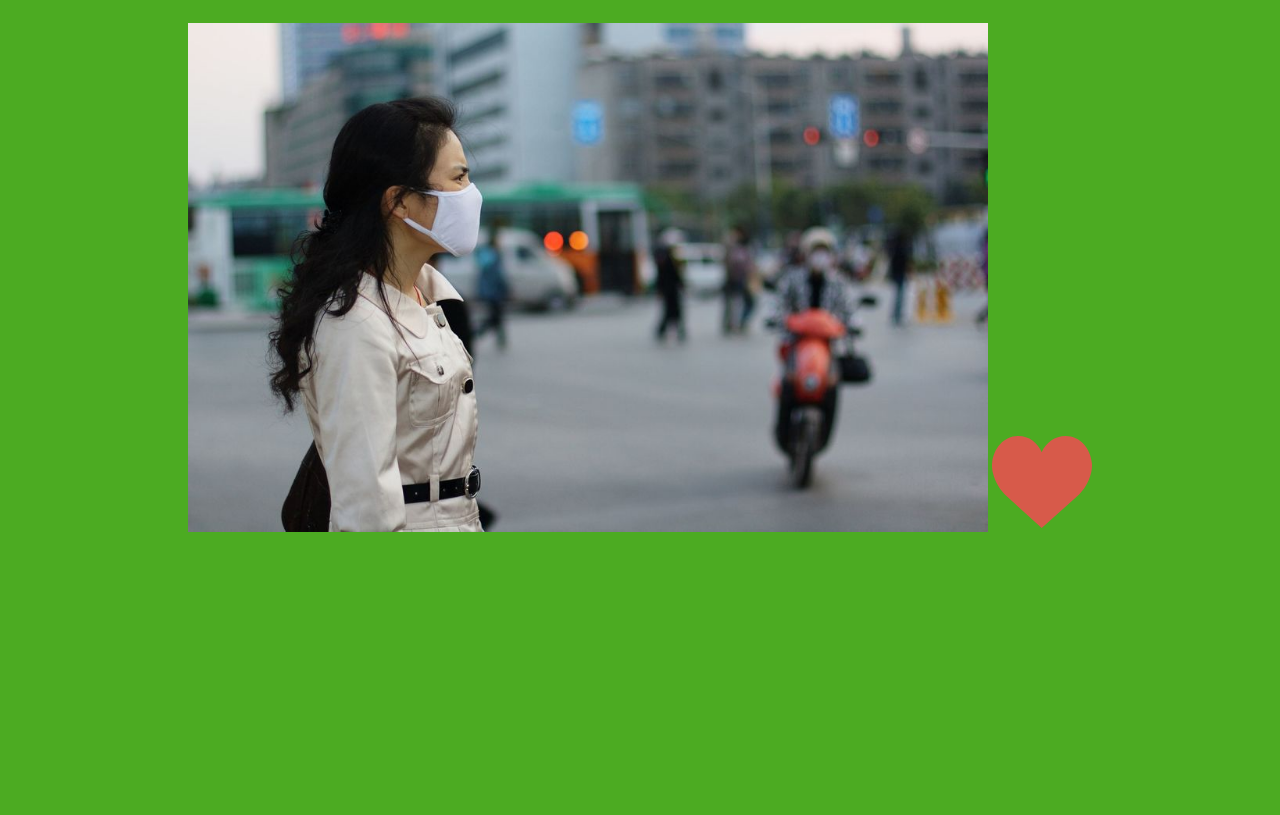
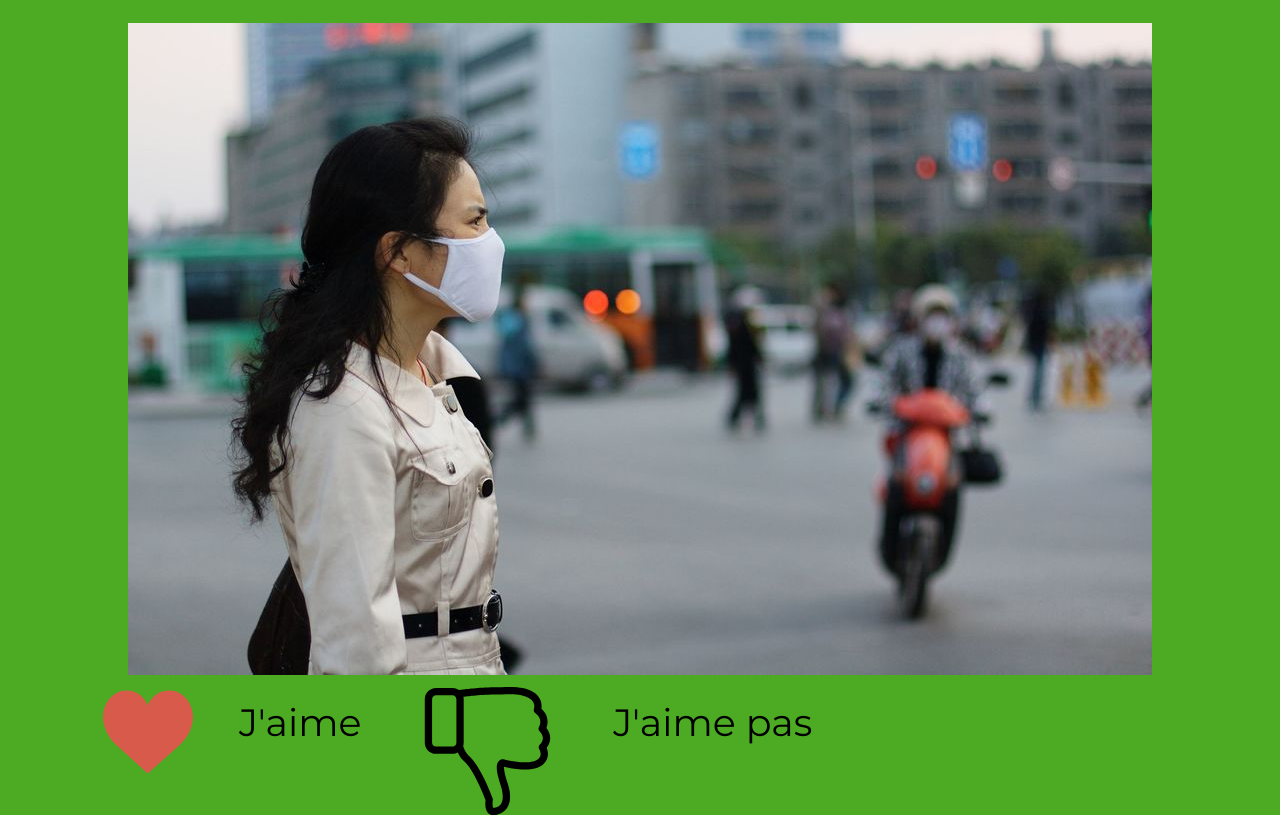
Before and after one commit to Caropox/journal-eco, a plain HTML site: page index.html in a window 1280 px wide. Shown: the part 466-1281 px from the top of the page. Before the commit the page ends 1010 px from the top, so only its background shows below. Drawn offline with Linux system fonts and the light colour scheme.

Commit message:
codage de l'appli

```diff
--- a/css/style.css
+++ b/css/style.css
@@ -33,73 +33,38 @@ p
 .images2
 {
 	text-align: center;
+	margin: 0 auto;
+	width: 85%;
 }
-
-/*
-body
+#ville
 {
-  margin: 0;
+	max-width: 100%;
 }
-#wrap
+#coeur
 {
-  font-size: 21px;
-  line-height: 1.6;
-  margin: 0;
-  display: flex;
-  color: #f00;
-  transition: transform .4s cubic-bezier(.25, .1, .25, 1);
+	padding-top: 8px;
+	float: left;
 }
-#wrap:not(:target)
+#jaime
 {
-  transform: translate3d(-335px, 0, 0);
+	margin: 0 auto;
+	float: left;
+	width: 20%;
+	padding-top: 20px;
+	font-size: 38px;
 }
-#wrap:target
+#pouce
 {
-  transform: translate3d(0, 0, 0);
+	float: left;
+	width: 12%;
+	padding-top: 8px;
+	margin-left: 15px;
 }
-#open,
-#close
+#jaimepas
 {
-  height: 44px;
-  text-align: right;
-  display: block;
-  margin-right: -30px;
+	margin: 0 auto;
+	float: left;
+	width: 30%;
+	padding-top: 20px;
+	font-size: 38px;
 }
-#wrap:target #open,
-#wrap:not(:target) #close
-{
-  display: none;
-}
-#wrap:target #open
-{
-  display: none;
-}
-.nav a
-{
-  color: white;
-  text-decoration: none;
-  display: block;
-}
-.header
-{
-  background: #f00;
-  width: 360px;
-  padding: 0 20px;
-  display:inline-block;
-  vertical-align:top;
-}
-.nav
-{
-  padding: 25px;
-}
-.main
-{
-  padding: 25px;
-  flex: 1;
-  display:inline-block;
-}
-p
-{
-  max-width: 590px;
-  color:#306;
-}
--- a/index.html
+++ b/index.html
@@ -19,11 +19,15 @@
 		<h2>Actualités</h2>
 	</div>
 
-	<p>Une ville sous la pollution</p>
+	<p id="titreville"> Une ville sous la pollution</p>
 
 	<div class="images2">
-		<img src="images/pollution-ville.jpg" width="800px">
-		<img src="images/like.svg" width="100px">
+		<img id="ville" src="images/pollution-ville.jpg">
+		<br>
+		<img id="coeur" src="images/like.svg" width="90px">
+		<p id="jaime"> J'aime</p>
+		<img id="pouce" src="images/dislike.svg" width="90px">
+		<p id="jaimepas"> J'aime pas</p>
 	</div>
 </body>
 </html>
```
